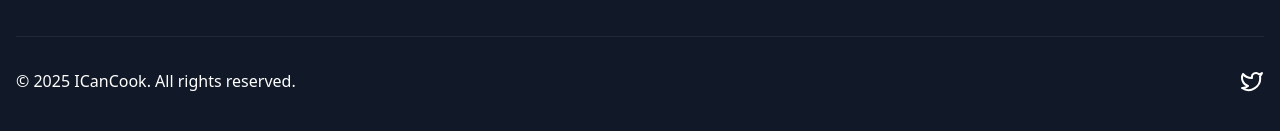
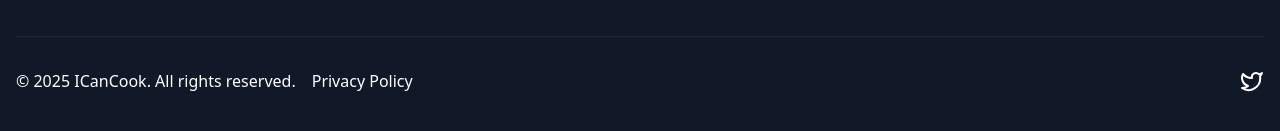
Before and after one commit to ICanCookRecipes/snapshot-surf, a React (Vite) app: page / in a window 1280 px wide. Shown: the part 3088-3219 px from the top of the page. Built offline with nearby package versions, Linux system fonts and the light colour scheme; no server answers.

Commit message:
Add privacy policy link
Add a link to the privacy policy PDF in the footer.

```diff
--- a/src/components/Footer.tsx
+++ b/src/components/Footer.tsx
@@ -1,4 +1,3 @@
-
 import React from 'react';
 
 const Footer: React.FC = () => {
@@ -12,55 +11,28 @@ const Footer: React.FC = () => {
           </div>
 
           <div className="grid grid-cols-2 md:grid-cols-3 gap-8">
-
-            {/*
-
-            <div>
-              <h3 className="text-xl font-bold mb-4">Company</h3>
-              <ul className="space-y-2">
-                <li><a href="#" className="hover:text-purple-400">About Us</a></li>
-                <li><a href="#" className="hover:text-purple-400">Careers</a></li>
-                <li><a href="#" className="hover:text-purple-400">Blog</a></li>
-                <li><a href="#" className="hover:text-purple-400">Press</a></li>
-              </ul>
-            </div>
-
-            <div>
-              <h3 className="text-xl font-bold mb-4">Features</h3>
-              <ul className="space-y-2">
-                <li><a href="#buyer" className="hover:text-purple-400">For Buyers</a></li>
-                <li><a href="#seller" className="hover:text-purple-400">For Sellers</a></li>
-                <li><a href="#dashboard" className="hover:text-purple-400">Dashboard</a></li>
-                <li><a href="#" className="hover:text-purple-400">Pricing</a></li>
-              </ul>
-            </div>
-
-            <div>
-              <h3 className="text-xl font-bold mb-4">Support</h3>
-              <ul className="space-y-2">
-                <li><a href="#" className="hover:text-purple-400">Help Center</a></li>
-                <li><a href="#" className="hover:text-purple-400">Contact Us</a></li>
-                <li><a href="#" className="hover:text-purple-400">Privacy Policy</a></li>
-                <li><a href="#" className="hover:text-purple-400">Terms of Service</a></li>
-              </ul>
-            </div>
-
-
-            */
-            }
-
+            {/* Commented out menu items kept for future use */}
           </div>
         </div>
 
         <div className="border-t border-gray-800 pt-8 flex flex-col md:flex-row justify-between items-center">
-          <p>© 2025 ICanCook. All rights reserved.</p>
+          <div className="flex items-center gap-4">
+            <p>© 2025 ICanCook. All rights reserved.</p>
+            <a
+              href="/privacy-policy.pdf"
+              target="_blank"
+              rel="noopener noreferrer"
+              className="text-white hover:text-purple-400 transition-colors"
+            >
+              Privacy Policy
+            </a>
+          </div>
           <div className="flex space-x-4 mt-4 md:mt-0">
             <a href="https://x.com/ICanCookFood" rel="noopener noreferrer" target="_blank" className="hover:text-purple-400" >
               <svg xmlns="http://www.w3.org/2000/svg" width="24" height="24" viewBox="0 0 24 24" fill="none" stroke="currentColor" strokeWidth="2" strokeLinecap="round" strokeLinejoin="round">
                 <path d="M22 4s-.7 2.1-2 3.4c1.6 10-9.4 17.3-18 11.6 2.2.1 4.4-.6 6-2C3 15.5.5 9.6 3 5c2.2 2.6 5.6 4.1 9 4-.9-4.2 4-6.6 7-3.8 1.1 0 3-1.2 3-1.2z"></path>
               </svg>
             </a>
-
           </div>
         </div>
       </div>
```
